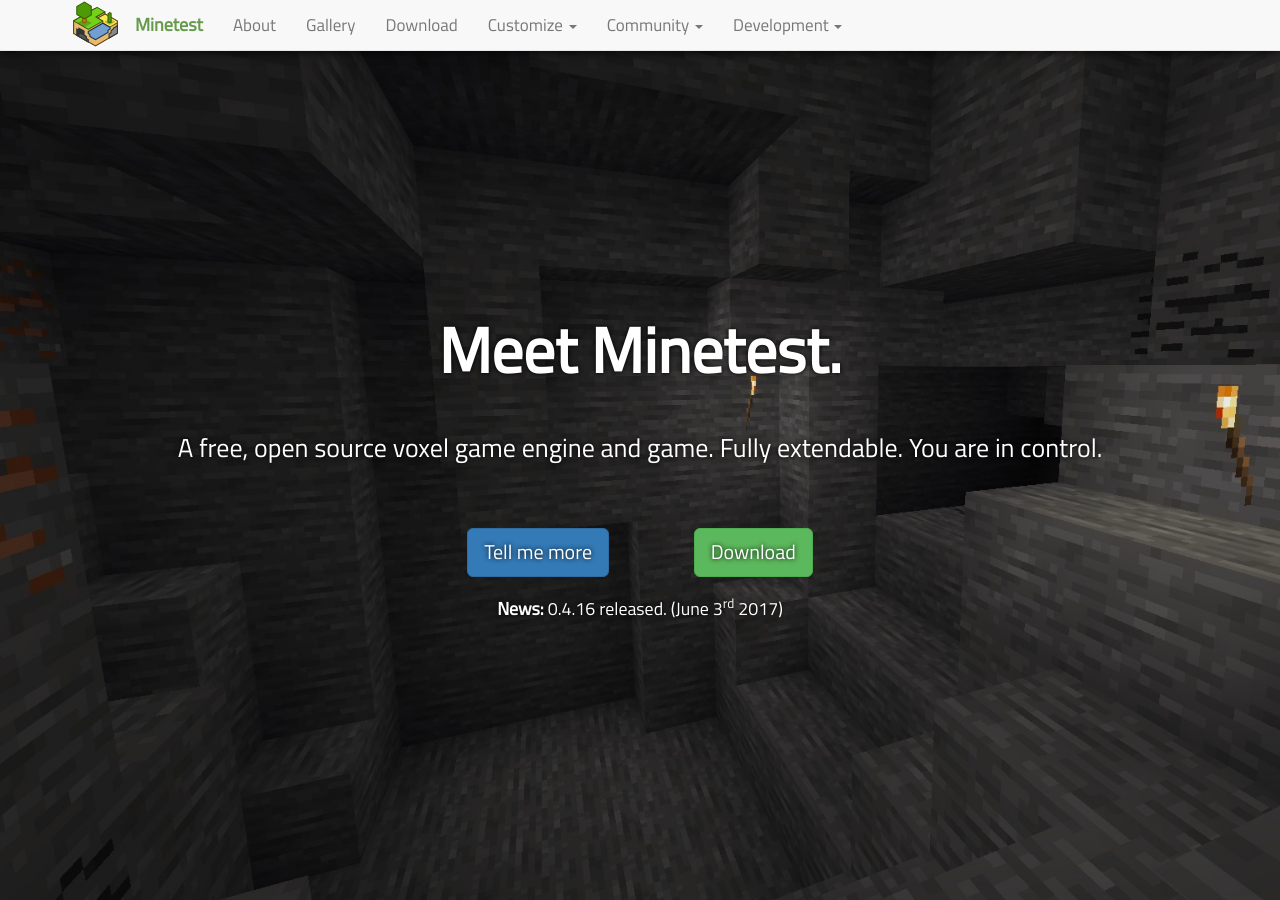
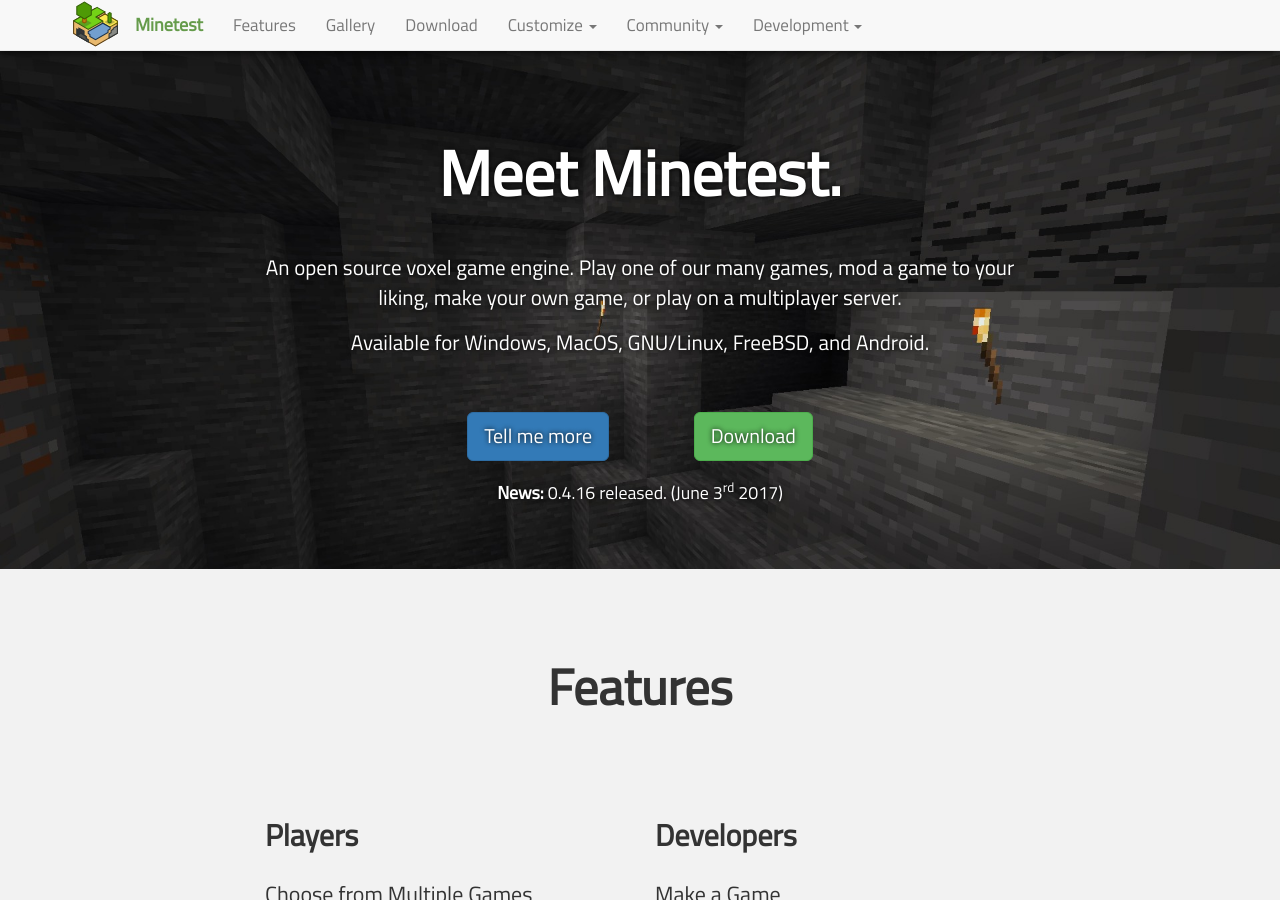
Before and after one commit to minetest/minetest.github.io, a Jekyll site: the page built from index.html, in a window 1280 px wide and 900 px high. Built offline with Jekyll 4.4.1, drawn with Linux system fonts in a browser that asks for light colours; comment, search, counter and statistics services are not loaded; some of the changed text lies outside the part shown.

Commit message:
Redesign homepage

```diff
--- a/_includes/header.html
+++ b/_includes/header.html
@@ -67,7 +67,7 @@
         </div>
         <div id="navbar" class="collapse navbar-collapse">
           <ul class="nav navbar-nav">
-             <li><a href="/#about">About</a></li>
+             <li><a href="/#features">Features</a></li>
              <li><a href="/#gallery">Gallery</a></li>
              <li><a href="/downloads/">Download</a></li>
              <li class="dropdown">
--- /dev/null
+++ b/_layouts/homepage.html
@@ -0,0 +1,23 @@
+{% include header.html %}
+
+<div class="jumbotron">
+  <div class="center">
+    <h1>Meet Minetest.</h1>
+    <p>
+      An open source voxel game engine.
+      Play one of our many games, mod a game to your liking, make your own game,
+      or play on a multiplayer server.
+    </p>
+    <p>
+      Available for Windows, MacOS, GNU/Linux, FreeBSD, and Android.
+    </p>
+    <p><a class="btn btn-primary btn-lg" href="#about">Tell me more</a> <a class="btn btn-success btn-lg" href="/downloads/">Download</a></p>
+    <p><small><strong>News:</strong> 0.4.16 released. (June 3<sup>rd</sup> 2017)</small></p>
+  </div>
+</div>
+
+<div class="content">
+	{{ content }}
+</div>
+
+{% include footer.html %}
--- a/_sass/_jumbotron.scss
+++ b/_sass/_jumbotron.scss
@@ -5,10 +5,7 @@
 	background-size: cover;
 	border-radius: 0 !important;
 	color: #fff;
-	padding-top: 25vh;
 	margin: 0 -15px !important;
-	height: 100vh;
-	min-height: 60rem;
 	text-shadow: 0 0 .5rem #000;
 
 	.btn {
@@ -46,4 +43,10 @@
 	&.development {
 		background-image: url("../../media/gallery/5.jpg");
 	}
+
+	p {
+		max-width: 80rem;
+		margin-left: auto;
+		margin-right: auto;
+	}
 }
--- a/index.html
+++ b/index.html
@@ -1,60 +1,76 @@
 ---
 title: Home
+layout: homepage
 redirect_from:
 - /screenshots/
 ---
 
-{% include header.html %}
-
-<div class="jumbotron">
-  <div class="center">
-    <h1>Meet Minetest.</h1>
-    <h3>A free, open source voxel game engine and game. Fully extendable. You are in control.</h3>
-    <p><a class="btn btn-primary btn-lg" href="#about">Tell me more</a> <a class="btn btn-success btn-lg" href="/downloads/">Download</a></p>
-    <p><small><strong>News:</strong> 0.4.16 released. (June 3<sup>rd</sup> 2017)</small></p>
+<h1 id="Features">Features</h1>
+<div class="row">
+  <div class="col-lg-6">
+    <h2 id="features">Players</h1>
+    <div>
+      <h4>Choose from Multiple Games</h4>
+      <p>There are many games to choose from. You could survive in a harsh
+        environment, build creatively, or fight other players.
+        Just <a href="/customize#games">download a game</a> or connect to a server.</p>
+    </div>
+    <div>
+      <h4>Near-infinite Maps</h4>
+      <p>With a 62000<sup>3</sup> block playing area, there's no running out of space. Yes, the world height is also near-infinite.</p>
+    </div>
+    <div>
+      <h4>Multiplayer Support</h4>
+      <p>Play by yourself, locally with your friends, or online with dozens of players on a server.</p>
+    </div>
+    <div>
+      <h4>Texture Packs</h4>
+      <p>Not happy with the look of the textures? <a href="/customize/#texture-packs">Change them!</a></p>
+    </div>
+    <div>
+      <h4>Beautiful Map Generators</h4>
+      <p>Choose from many different fast map generators included in the engine,
+         or install a mod map gen.</p>
     </div>
   </div>
-
-<div class="content">
-  <h1 id="about">About</h1>
-
-  <p>
-    <strong>Minetest is a near-infinite-world block sandbox game and a game engine</strong>, inspired by InfiniMiner, Minecraft, and the like.
+  <div class="col-lg-6">
+    <h2 id="features">Developers</h1>
+    <div>
+      <h4>Make a Game</h4>
+      <p>Create your own voxel game using our
+        <a href="http://dev.minetest.net/Introduction_to_the_API">Lua API</a>.
+        No need to worry about tricky voxel rendering or networking, only scripts
+        to control game play. Your game will be able to run on Windows,
+        MacOS, Linux, FreeBSD, and Android.
       </p>
-
-  <p>
-    Minetest is available natively for Windows, macOS, GNU/Linux, Android, and FreeBSD. It is Free/Libre and Open Source Software, released under the LGPL 2.1 or later.
+    </div>
+    <div>
+      <h4>Modding API</h4>
+      <p>Use the same Lua API to make mods for any Minetest-based game.
+        Publish your mods on the <a href="https://forum.minetest.net">forums</a>,
+        and contribute to others' mods.
       </p>
-
-  <h1 id="features">Features</h1>
-
-  <div class="row">
-    <div class="col-lg-4">
-      <h4>Near-infinite maps</h4>
-      <p>With a 62000<sup>3</sup> block playing area, there's no running out of space. Yes, the world height is also near-infinite.</p>
     </div>
-    <div class="col-lg-4">
-      <h4>Multiplayer support</h4>
-      <p>Play by yourself, locally with your friends, or online with dozens of players on a server.</p>
+    <div>
+      <h4>Large Collection of Existing Mods</h4>
+      <p>There are over 1000 mods on our forums under an Open Source license
+         ready to be included, adapted, or learned from.
+      </p>
     </div>
-    <div class="col-lg-4">
-      <h4>Multiple <em>subgames</em></h4>
-      <p>Want to install dozens of mods at once? You can. Want to play Hunger Games? No problem!</p>
+    <div>
+      <h4>Friendly Community</h4>
+      <p>You can find help to any problems on our
+        <a href="https://forum.minetest.net">forums</a> or
+        <a href="/irc">IRC channels</a>.
+      </p>
     </div>
+    <div>
+      <h4>Open Source</h4>
+      <p>The engine is open source and transparently developed.
+        <a href="https://github.com/minetest/minetest/issues">Submit an issue</a>
+        for anything you're missing, or get the source code and dig into it yourself.
+      </p>
     </div>
-  <div class="row">
-    <div class="col-lg-4">
-      <h4>Modding API</h4>
-      <p><a href="http://dev.minetest.net/Intro">Modify the game and add new content</a> using the <a href="//www.lua.org/">Lua</a> programming language.</p>
-    </div>
-    <div class="col-lg-4">
-      <h4>Texture packs</h4>
-      <p>Not happy at the look of the textures? <a href="/customize/#texture-packs">Change the textures!</a></p>
-    </div>
-    <div class="col-lg-4">
-      <h4>Beautiful map generators</h4>
-      <p>Choose from several different in-house map generators, <em>v5</em>, <em>v6</em>, <em>v7</em>, <em>flat</em>, <em>fractal</em>, and <em>valleys</em>,
-      each of them featuring several biomes.</p>
   </div>
 </div>
 
@@ -97,6 +113,3 @@ redirect_from:
     </a>
   </div>
 </div>
-</div>
-
-{% include footer.html %}
```
Lines whose indentation alone changed are shown as unchanged.
